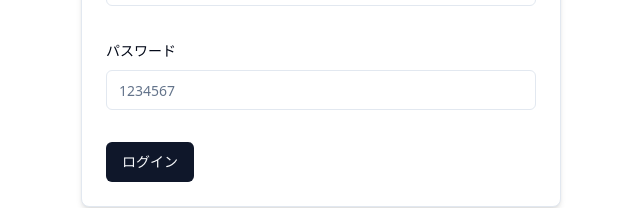
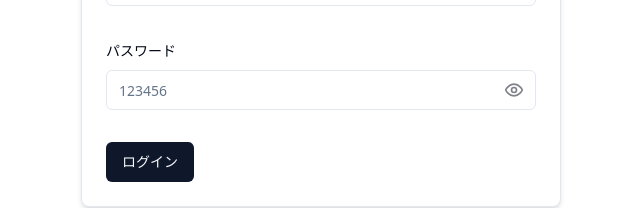
Before and after one commit to tube-app/frontend-web, a Next.js app: page /sign-in in a window 1280 px wide. Shown: the part 370-578 px from the top of the page, without its empty margins (319-959 px from the left). Built offline with nearby package versions, Linux system fonts and the light colour scheme.

Commit message:
🐛 レビュー指摘修正

```diff
--- a/app/(auth)/_components/back-button.tsx
+++ /dev/null
@@ -1,18 +0,0 @@
-"use client"
-
-import Link from "next/link"
-
-import { Button } from "@/components/ui/button"
-
-interface BackButtonProps {
-  href: string
-  label: string
-}
-
-export const BackButton = ({ href, label }: BackButtonProps) => {
-  return (
-    <Button variant="link" className="w-full font-normal" size="sm" asChild>
-      <Link href={href}>{label}</Link>
-    </Button>
-  )
-}
--- a/app/(auth)/_components/card-wrapper.tsx
+++ b/app/(auth)/_components/card-wrapper.tsx
@@ -1,6 +1,4 @@
 import { Card, CardContent, CardHeader } from "@/components/ui/card"
-
-import { Header } from "./header"
 
 interface CardWrapperProps {
   children: React.ReactNode
@@ -9,8 +7,8 @@ interface CardWrapperProps {
 export const CardWrapper = ({ children }: CardWrapperProps) => {
   return (
     <Card className="w-[480px] shadow-md">
-      <CardHeader>
-        <Header label="サインイン" />
+      <CardHeader className="flex w-full items-center justify-center">
+        <h1 className="text-2xl font-semibold">サインイン</h1>
       </CardHeader>
       <CardContent>{children}</CardContent>
     </Card>
--- a/app/(auth)/_components/header.tsx
+++ /dev/null
@@ -1,11 +0,0 @@
-interface HeaderProps {
-  label: string
-}
-
-export const Header = ({ label }: HeaderProps) => {
-  return (
-    <div className="flex w-full items-center justify-center">
-      <h1 className="text-2xl font-semibold">{label}</h1>
-    </div>
-  )
-}
--- a/app/(auth)/sign-in/_components/sign-in-form.tsx
+++ b/app/(auth)/sign-in/_components/sign-in-form.tsx
@@ -18,6 +18,7 @@ import {
 } from "@/components/ui/form"
 import { Input } from "@/components/ui/input"
 import { useToast } from "@/components/ui/use-toast"
+import { PasswordInput } from "@/components/password-input"
 import { Spinner } from "@/components/spinner"
 import { CardWrapper } from "@/app/(auth)/_components/card-wrapper"
 
@@ -75,7 +76,7 @@ export function SignInForm() {
               <FormItem>
                 <FormLabel>パスワード</FormLabel>
                 <FormControl>
-                  <Input placeholder="1234567" {...field} />
+                  <PasswordInput placeholder="123456" {...field} />
                 </FormControl>
                 <FormMessage />
               </FormItem>
--- /dev/null
+++ b/components/password-input.tsx
@@ -0,0 +1,46 @@
+"use client"
+
+import * as React from "react"
+import { Eye, EyeOff } from "lucide-react"
+
+import { cn } from "@/lib/utils"
+import { Button } from "@/components/ui/button"
+import { Input, type InputProps } from "@/components/ui/input"
+
+const PasswordInput = React.forwardRef<HTMLInputElement, InputProps>(
+  ({ className, ...props }, ref) => {
+    const [showPassword, setShowPassword] = React.useState(false)
+
+    return (
+      <div className="relative">
+        <Input
+          type={showPassword ? "text" : "password"}
+          className={cn("pr-10", className)}
+          ref={ref}
+          {...props}
+        />
+        <Button
+          type="button"
+          variant="ghost"
+          size="sm"
+          className="absolute right-0 top-0 h-full px-3 py-2 hover:bg-transparent"
+          onClick={() => setShowPassword((prev) => !prev)}
+          disabled={props.value === "" || props.disabled}
+        >
+          {showPassword ? (
+            <EyeOff size={20} aria-hidden="true" />
+          ) : (
+            <Eye size={20} aria-hidden="true" />
+          )}
+          <span className="sr-only">
+            {showPassword ? "パスワードを非表示" : "パスワードを表示"}
+          </span>
+        </Button>
+      </div>
+    )
+  }
+)
+
+PasswordInput.displayName = "PasswordInput"
+
+export { PasswordInput }
```
